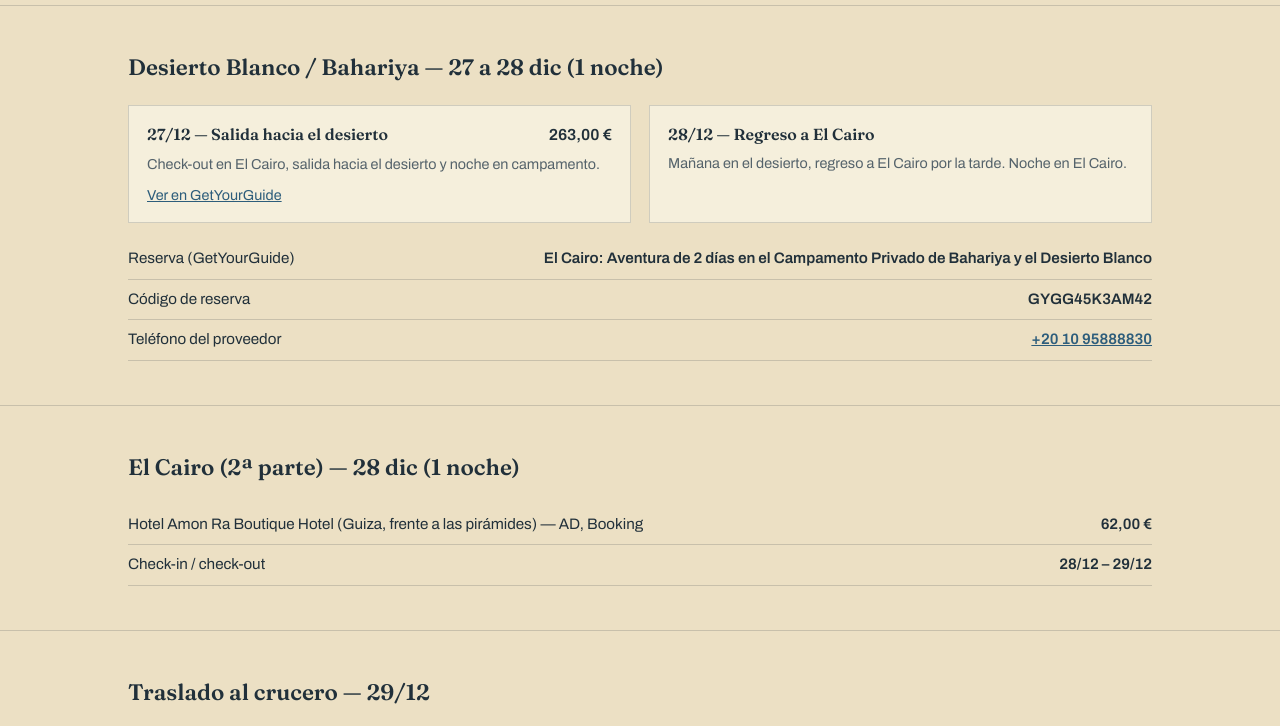
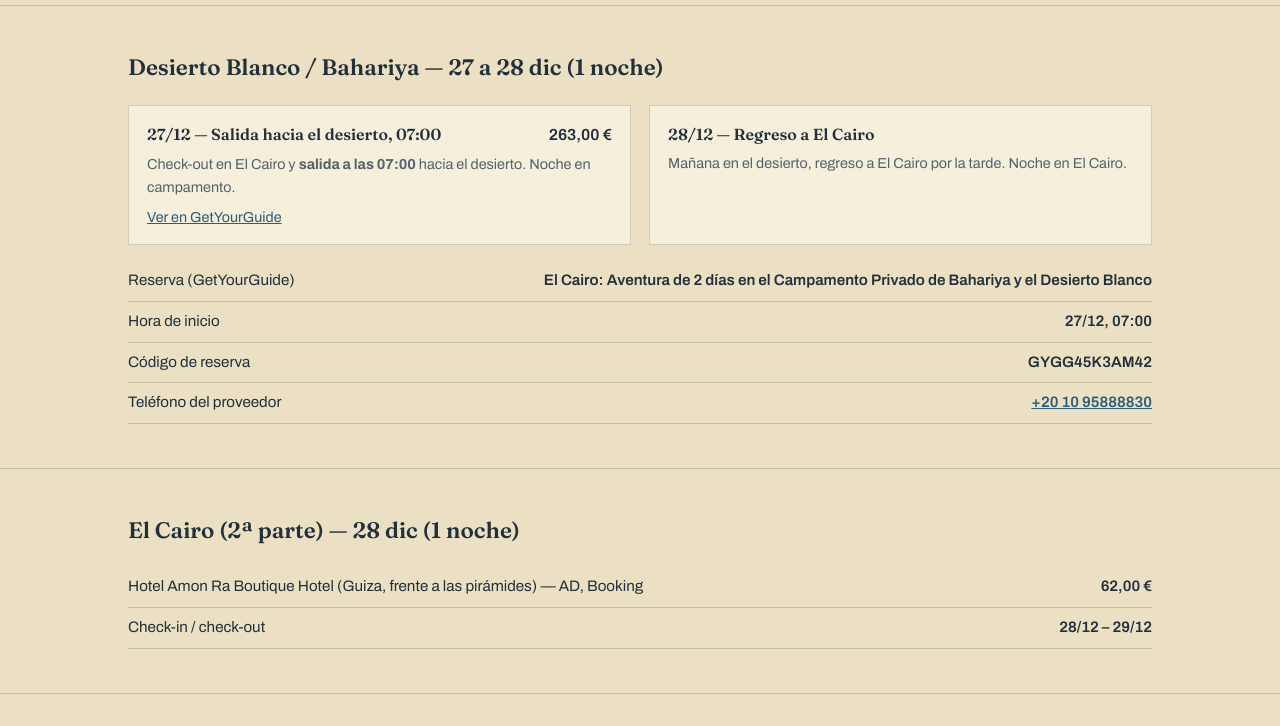
Before and after one commit to catatorrensv/egipto, a plain HTML site: page viaje-a-medida.html in a window 1280 px wide. Shown: the part 1400-2126 px from the top of the page. Drawn offline with Linux system fonts and the light colour scheme.

Commit message:
Apuntar la hora de salida al desierto (07:00 del 27/12)
Co-Authored-By: Claude Opus 5.5 <noreply@anthropic.com>
Claude-Session: https://claude.ai/code/session_01UN12kjVa6dfc3hJzh2sF1a

```diff
--- a/viaje-a-medida.html
+++ b/viaje-a-medida.html
@@ -100,8 +100,8 @@
       <h2>Desierto Blanco / Bahariya — 27 a 28 dic (1 noche)</h2>
       <div class="optionals-grid">
         <div class="optional-card">
-          <div class="opt-head"><h3>27/12 — Salida hacia el desierto</h3><span class="price">263,00 €</span></div>
-          <p>Check-out en El Cairo, salida hacia el desierto y noche en campamento.</p>
+          <div class="opt-head"><h3>27/12 — Salida hacia el desierto, 07:00</h3><span class="price">263,00 €</span></div>
+          <p>Check-out en El Cairo y <strong>salida a las 07:00</strong> hacia el desierto. Noche en campamento.</p>
           <p style="margin-top:8px;"><a href="https://www.getyourguide.com/el-cairo-l92/el-cairo-aventura-de-2-dias-en-el-campamento-privado-de-bahariya-y-el-desierto-blanco-t444057/?ranking_uuid=8b68f977-e955-4882-91d4-73bd97f3e66d&q=Desierto+Blanco&adults=2" target="_blank" rel="noopener">Ver en GetYourGuide</a></p>
         </div>
         <div class="optional-card">
@@ -111,6 +111,7 @@
       </div>
       <table class="price-table" style="margin-top:16px;">
         <tr><td>Reserva (GetYourGuide)</td><td>El Cairo: Aventura de 2 días en el Campamento Privado de Bahariya y el Desierto Blanco</td></tr>
+        <tr><td>Hora de inicio</td><td>27/12, 07:00</td></tr>
         <tr><td>Código de reserva</td><td>GYGG45K3AM42</td></tr>
         <tr><td>Teléfono del proveedor</td><td><a href="tel:+201095888830">+20 10 95888830</a></td></tr>
       </table>
@@ -381,7 +382,7 @@
         </li>
         <li>
           <p class="day-date">27 dic</p>
-          <div><p class="day-title">Salida al desierto</p><p class="day-body">Check-out en El Cairo, salida hacia el desierto Blanco/Bahariya. Noche en campamento.</p></div>
+          <div><p class="day-title">Salida al desierto</p><p class="day-body">Check-out en El Cairo, salida a las 07:00 hacia el desierto Blanco/Bahariya. Noche en campamento.</p></div>
         </li>
         <li>
           <p class="day-date">28 dic</p>
```
Also changed, not shown: index.html (+1 -1 lines).
